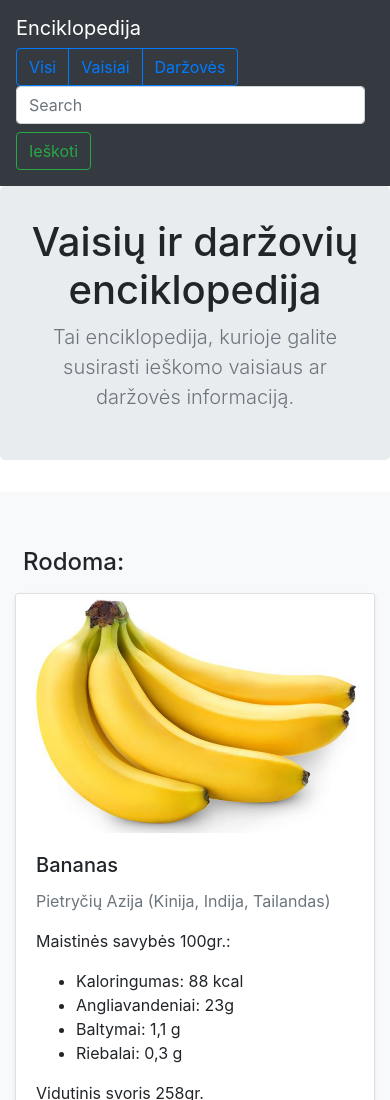
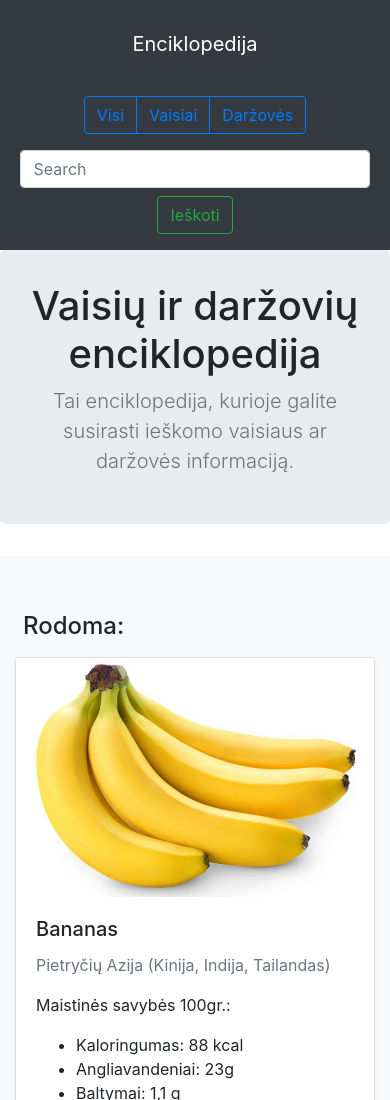
Before and after one commit to markunaite/Vaisiai, a plain HTML site: page index.html in a window 390 px wide. Shown: the top 1100 px of the page. Drawn offline with nearby package versions, Linux system fonts and the light colour scheme.

Commit message:
VS-23 pritaikymas prie mobiliųjų įrenginių

```diff
--- a/style.css
+++ b/style.css
@@ -1 +1,15 @@
 @import url("https://cdn.jsdelivr.net/npm/bootstrap-icons@1.3.0/font/bootstrap-icons.css");
+
+@media only screen and (max-width: 720px) {
+    nav, .form-inline {
+        display: flex;
+        flex-direction: column;
+        justify-content: center;
+    }
+    .btn-group {
+        margin: 1rem;
+    }
+    .navbar-brand.mr-auto {
+        margin: 1rem !important;
+    }
+  }
```
